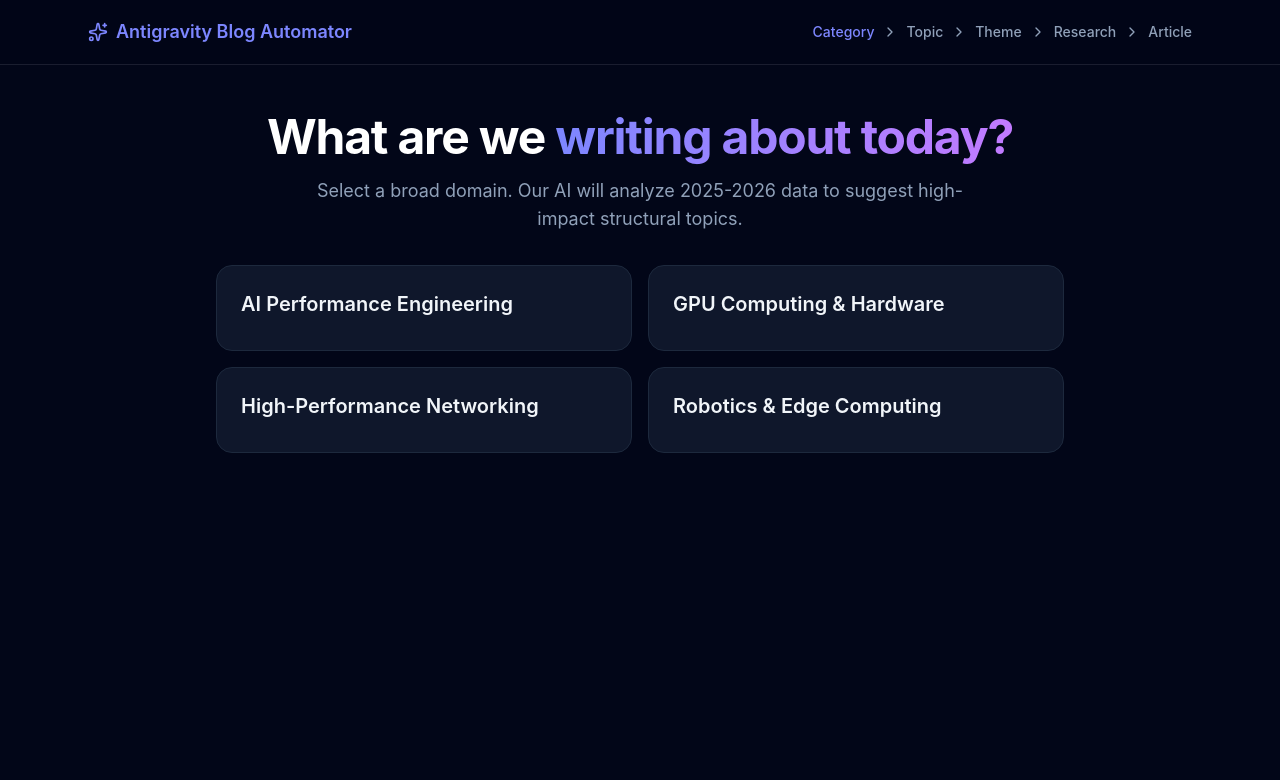
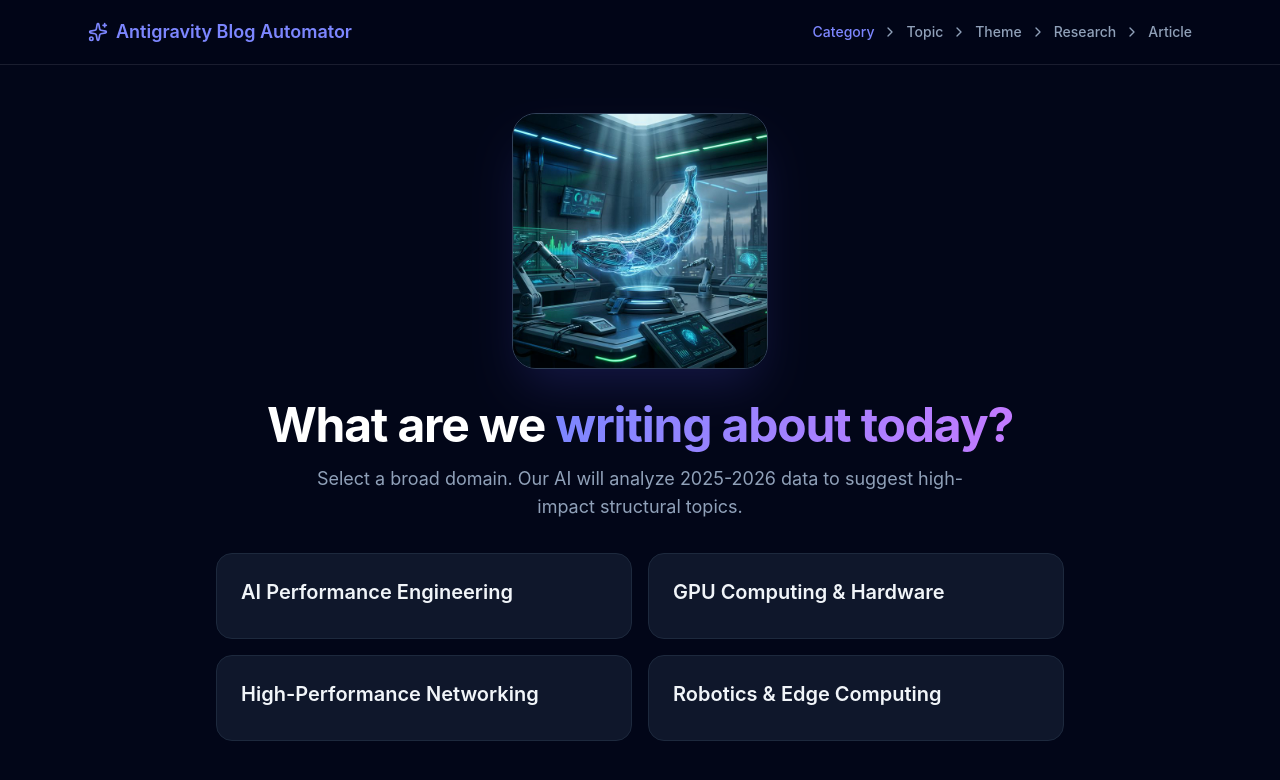
Before and after one commit to mihoyoneda/blog_workflow, a React (Vite) app: page / in a window 1280 px wide. Shown: the top 780 px of the page. Built offline with nearby package versions, Linux system fonts and the light colour scheme.

Commit message:
feat: Add Nano Banana hero image to blog layout

```diff
--- a/src/App.tsx
+++ b/src/App.tsx
@@ -147,6 +147,9 @@ export default function App() {
               {step === 'category' && (
                 <div className="space-y-8">
                   <div className="text-center space-y-4">
+                    <div className="flex justify-center mb-8">
+                      <img src="/nano_banana.png" alt="Nano Banana" className="w-64 h-64 object-cover rounded-3xl shadow-2xl shadow-indigo-500/20 border border-slate-700 hover:scale-105 transition-transform duration-500" />
+                    </div>
                     <h1 className="text-4xl md:text-5xl font-bold tracking-tight text-white mb-4">
                       What are we <span className="text-transparent bg-clip-text bg-gradient-to-r from-indigo-400 to-purple-400">writing about today?</span>
                     </h1>
```
Also changed, not shown: public/nano_banana.png (added).
